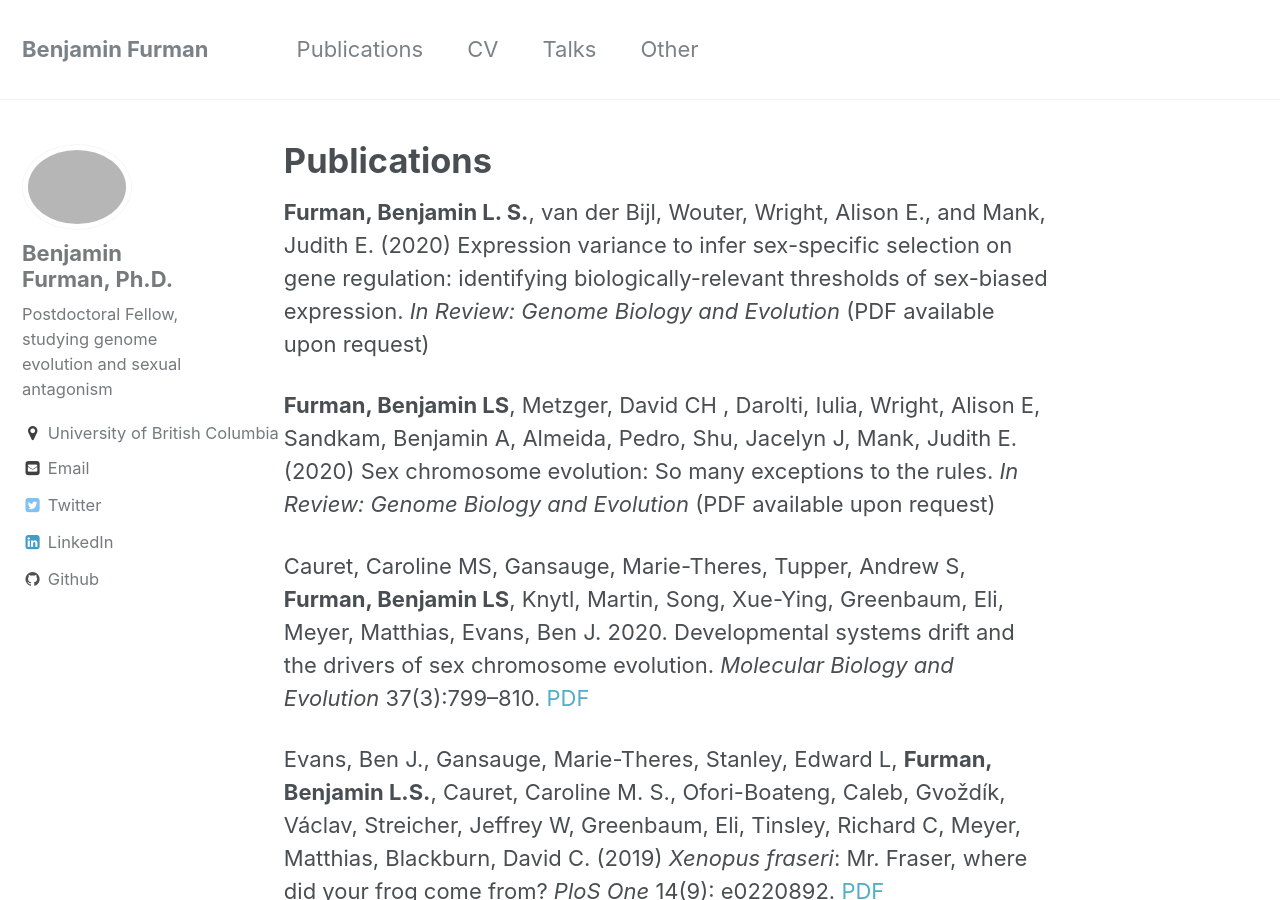
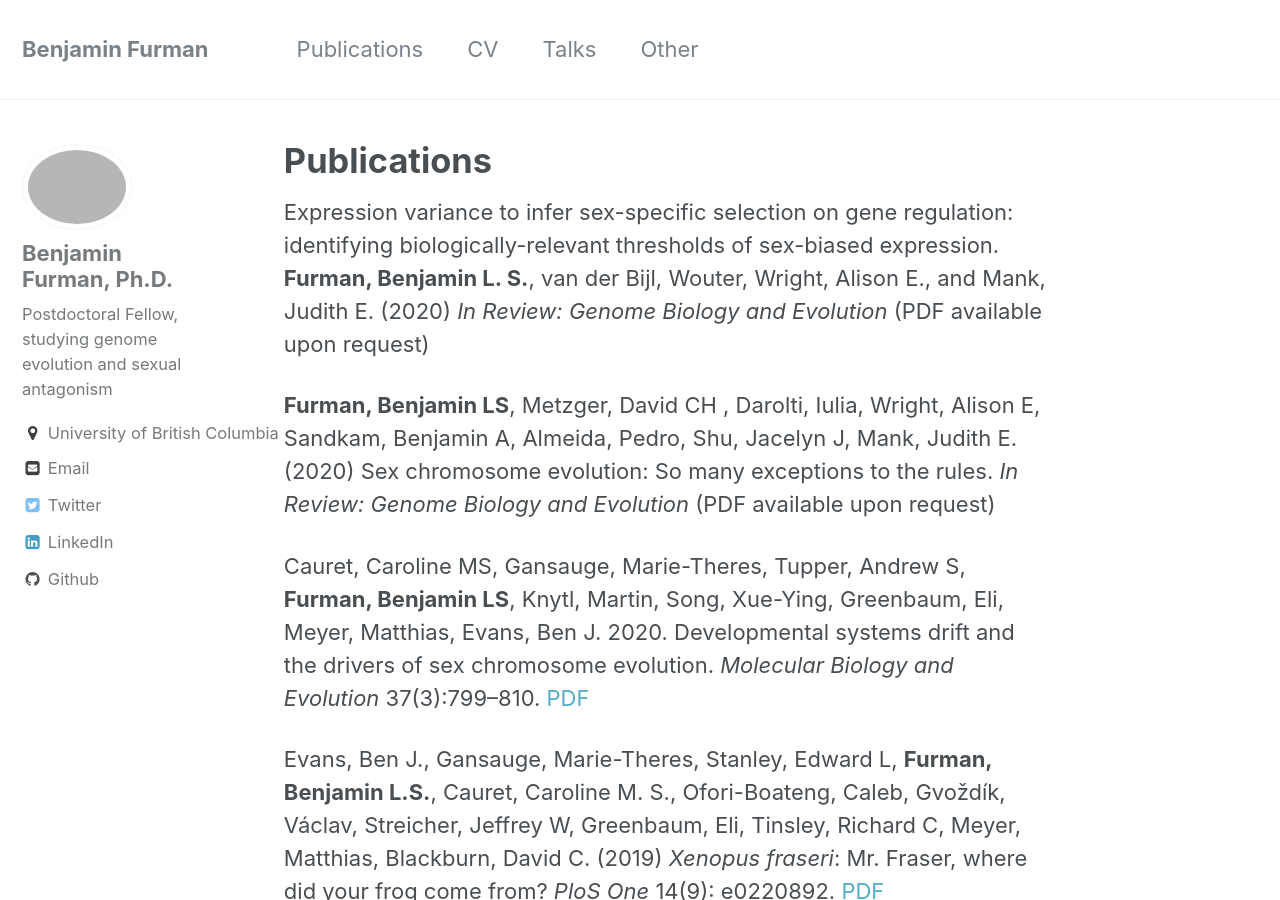
Before and after one commit to benjaminfurman/benjaminfurman.github.io, a Jekyll site: the page built from _pages/publications.md, in a window 1280 px wide and 900 px high. Built offline with Jekyll 4.4.1, drawn with Linux system fonts in a browser that asks for light colours.

Commit message:
new pub list org

```diff
--- a/_pages/publications.md
+++ b/_pages/publications.md
@@ -4,7 +4,8 @@
 ---
 
 
-**Furman, Benjamin L. S.**, van der Bijl, Wouter, Wright, Alison E., and Mank, Judith E. (2020) Expression variance to infer sex-specific selection on gene regulation: identifying biologically-relevant thresholds of sex-biased expression. *In Review: Genome Biology and Evolution* (PDF available upon request)
+Expression variance to infer sex-specific selection on gene regulation: identifying biologically-relevant thresholds of sex-biased expression.
+**Furman, Benjamin L. S.**, van der Bijl, Wouter, Wright, Alison E., and Mank, Judith E. (2020)  *In Review: Genome Biology and Evolution* (PDF available upon request)
 
 **Furman, Benjamin LS**, Metzger, David CH , Darolti, Iulia, Wright, Alison E, Sandkam, Benjamin A, Almeida, Pedro, Shu, Jacelyn J, Mank, Judith E. (2020) Sex chromosome evolution: So many exceptions to the rules. *In Review: Genome Biology and Evolution* (PDF available upon request)
 
```
